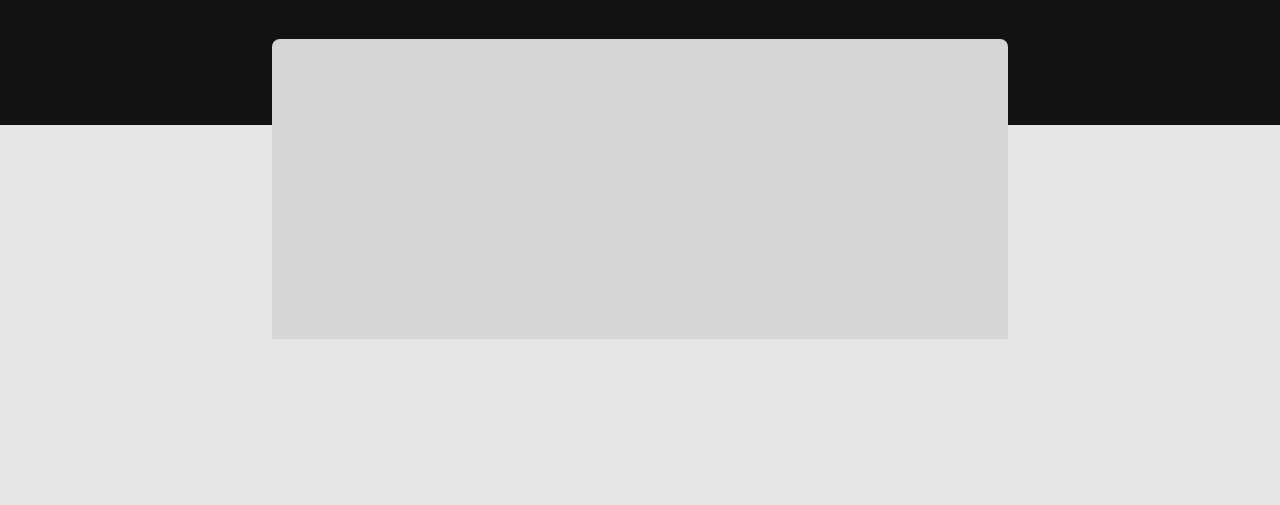
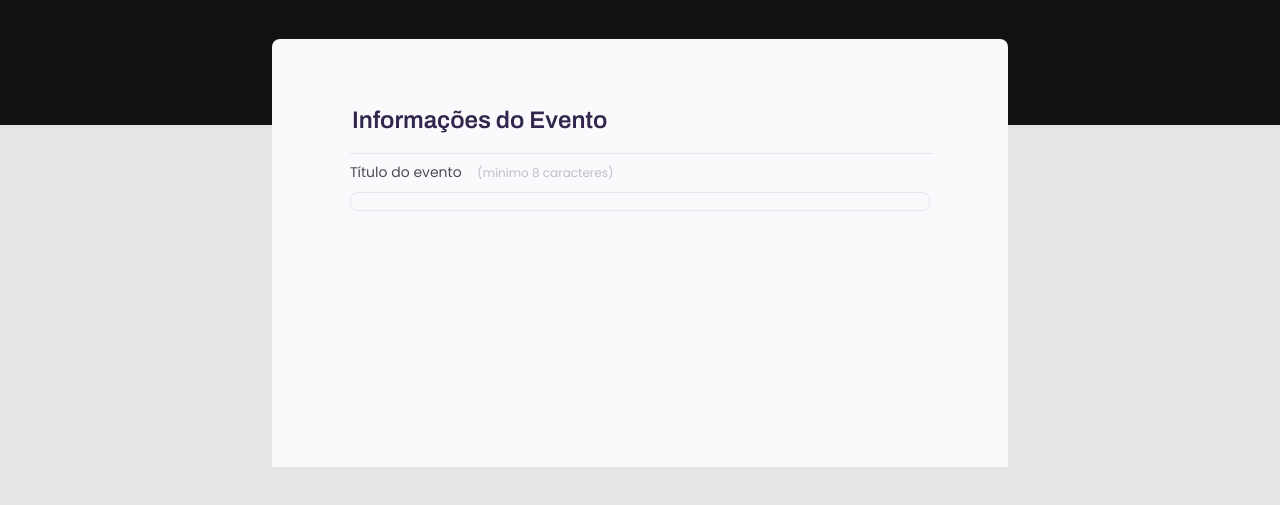
Before and after one commit to Patonildos/Projeto-3, a plain HTML site: page index.html in a window 1280 px wide. Shown: the part 243-748 px from the top of the page. Drawn offline with Linux system fonts and the light colour scheme.

Commit message:
form modifications

```diff
--- a/index.html
+++ b/index.html
@@ -22,6 +22,16 @@
                 formulário de inscrição.</p>
         </header>
         <form>
+            <fieldset>
+                <legend>Informações do Evento</legend>
+
+                <div class="input-wrapper">
+                    <label for="event-title">Título do evento <span>(mínimo 8 caracteres)</span></label>
+                    <input type="text" id="event-title">
+                </div>
+
+
+            </fieldset>
         </form>
     </div>
 </body>
--- a/style.css
+++ b/style.css
@@ -44,8 +44,51 @@ color: #42D3FF;
 form {
     border-radius: 8px 8px 0 0;
     margin-top: 42px;
-    background: #D6D6D6;
+    background: #FAFAFC;
+    min-height: 300px;
+    padding: 64px;
+}
 
-    min-height: 300px;
+fieldset {
+    border: none;
+}
+
+fieldset legend {
+    font-family: 'Archivo';
+    font-style: normal;
+    font-weight: 600;
+    font-size: 24px;
+    line-height: 34px;
+    color: #32264D;
+
+    width: 100%;
+    border-bottom: 1px solid #E6E6F0;
+    padding-bottom: 16px;
+}
+
+.input-wrapper {
+    display: flex;
+    flex-direction: column;
+}
+
+.input-wrapper label {
+    font-size: 14px;
+    line-height: 24px;
+    color: #4E4958;
+    margin-bottom: 8px;
+}
+
+.input-wrapper label span {
+    margin-left: 12px;
+    color: #C1BCCC;
+    font-size: 12px;
+    line-height: 20px;
+}
+
+.input-wrapper input {
+    box-sizing: border-box;
+    background: #FAFAFC;
+    border-radius: 8px;
+    border: 1px solid #E6E6F0;
 
 }
```
